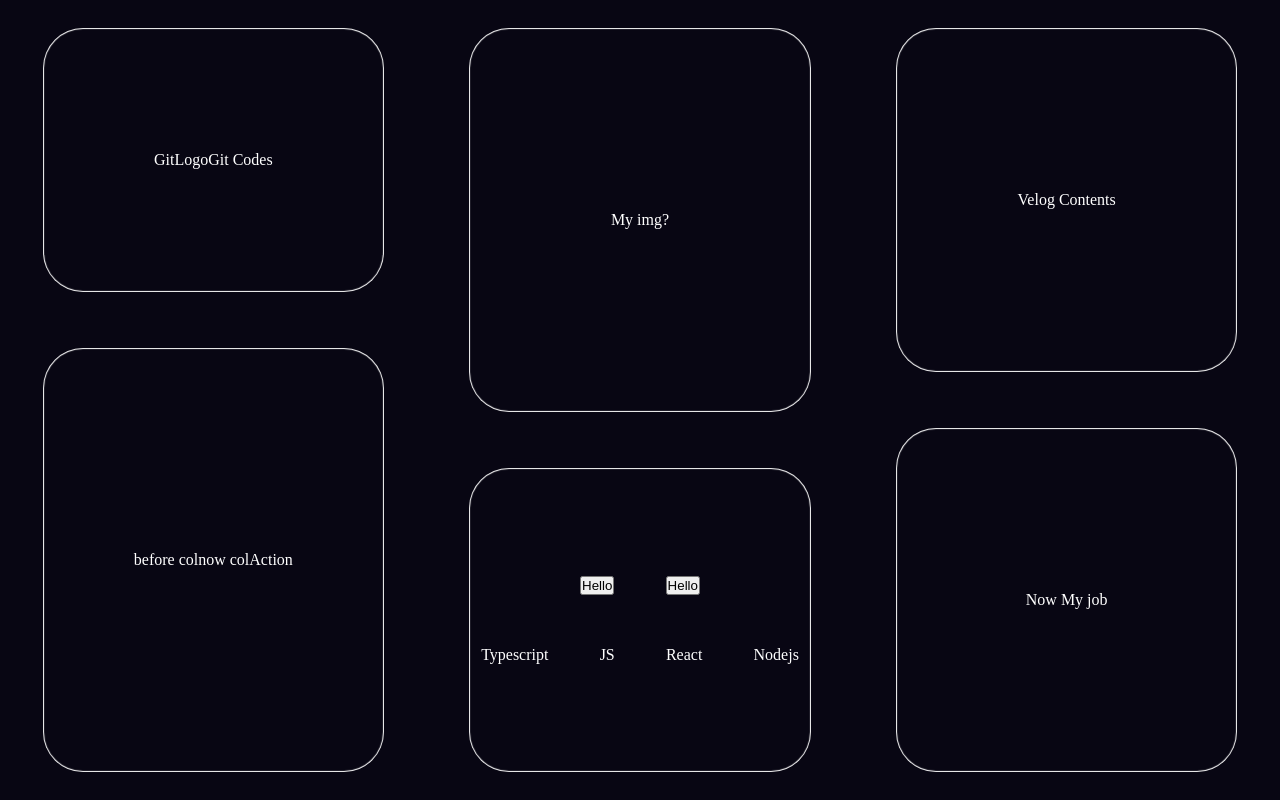
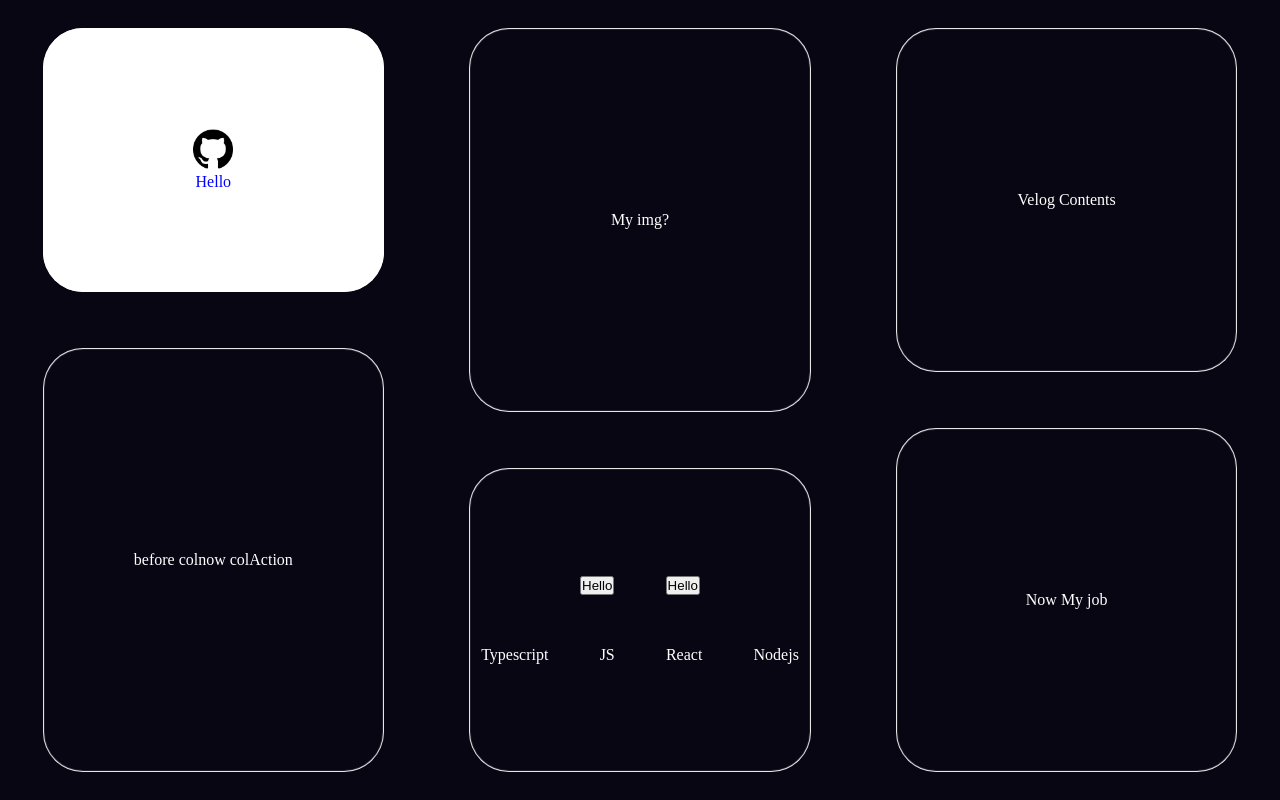
Before and after one commit to azure-B/Study_univ, a plain HTML site: page index.html in a window 1280 px wide. Drawn offline with Linux system fonts and the light colour scheme.

Commit message:
[Feat] 아이콘 배치 및 css 수정

```diff
--- a/css/style.css
+++ b/css/style.css
@@ -51,6 +51,10 @@ ul > li {
 .Git_Box {
     height: 33vh;
     width: 80%;
+    background-color: white;
+    color: blue;
+
+    flex-direction: column;
 }
 
 .Code_Box {
@@ -87,3 +91,8 @@ ul > li {
 .Comu_Lang {
     display: none;
 }
+
+.Git_Icon {
+    height: 5vh;
+    width: auto;
+}
--- a/index.html
+++ b/index.html
@@ -15,10 +15,11 @@
             <div class="Git_Box Flex_Dis Border_Rad">
 
                 <ul>
-                    GitLogo
+                    <img src="img/Git_Icons.png" class="Git_Icon">
                 </ul>
+
                 <ul>
-                    Git Codes
+                    Hello
                 </ul>
 
             </div>
```
Also changed, not shown: img/Git_Icons.png (added).
